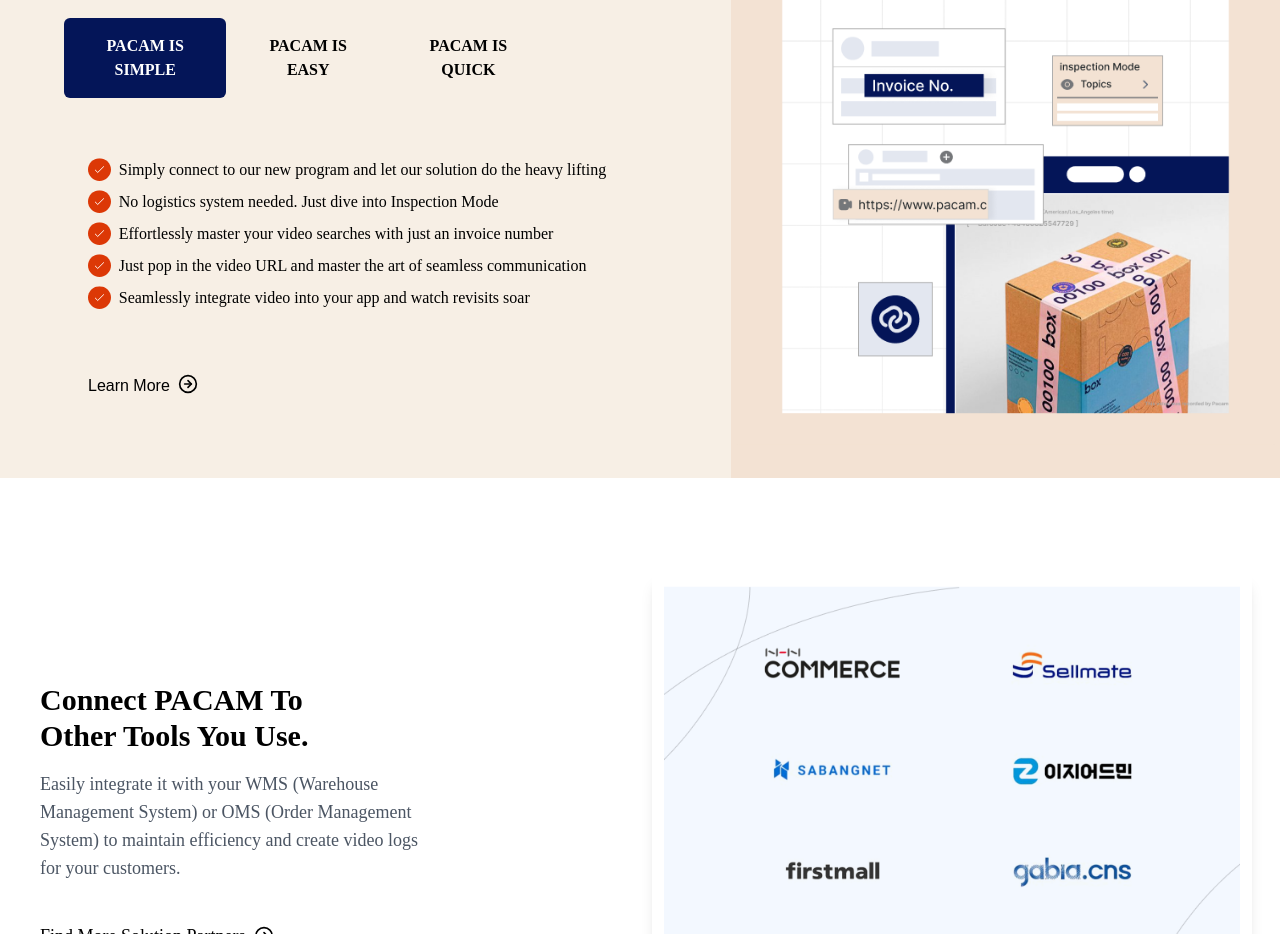
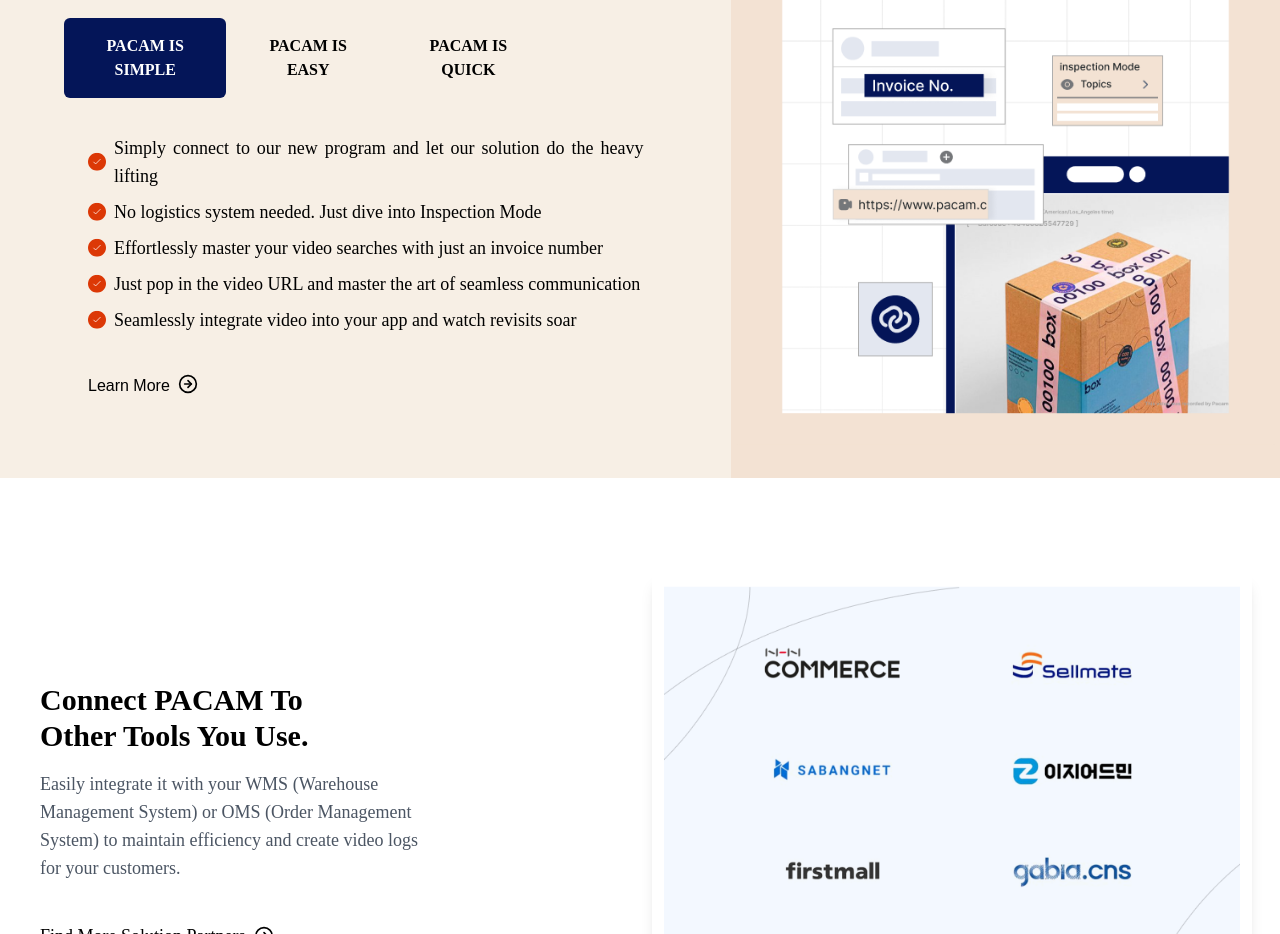
Before and after one commit to kunal23g/PACAM, a React (Vite) app: page / in a window 1280 px wide. Shown: the part 4280-5214 px from the top of the page. Built offline with nearby package versions, Linux system fonts and the light colour scheme.

Commit message:
Update Pfeatures.jsx

```diff
--- a/src/components/Pfeatures.jsx
+++ b/src/components/Pfeatures.jsx
@@ -64,7 +64,7 @@ const Pfeatures=()=> {
 
         <ul className=" font-lora flex flex-col lg:h-[200px] justify-center p-5 lg:p-6 mt-10">
           {Li.map((item, index) => (
-            <li className="flex mb-2 text-md text-justify" key={index}>
+            <li className="flex mb-2 text-xm lg:text-lg text-justify" key={index}>
               <img className="pr-2" src={icon} alt="" /> {item.text}
             </li>
           ))}
```
